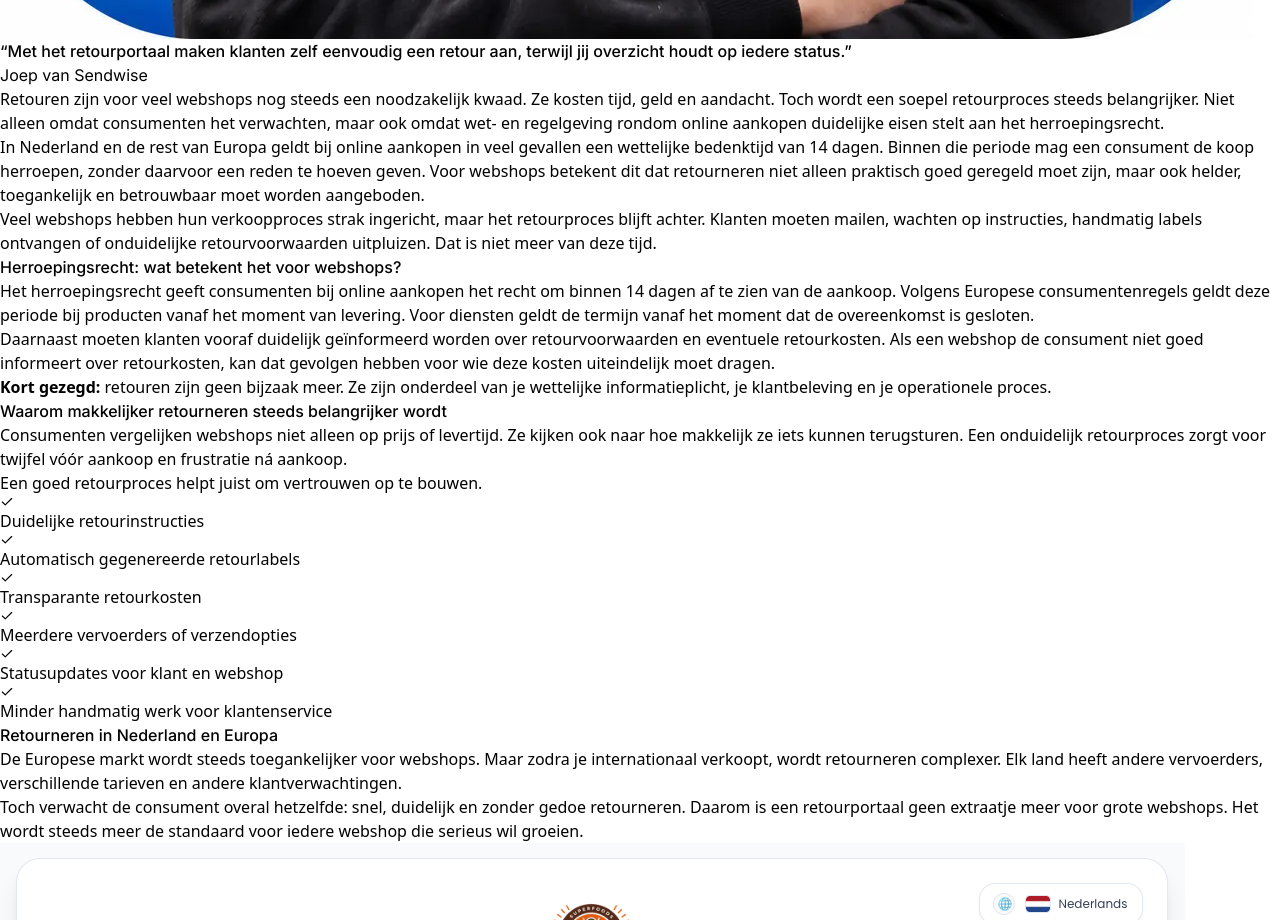
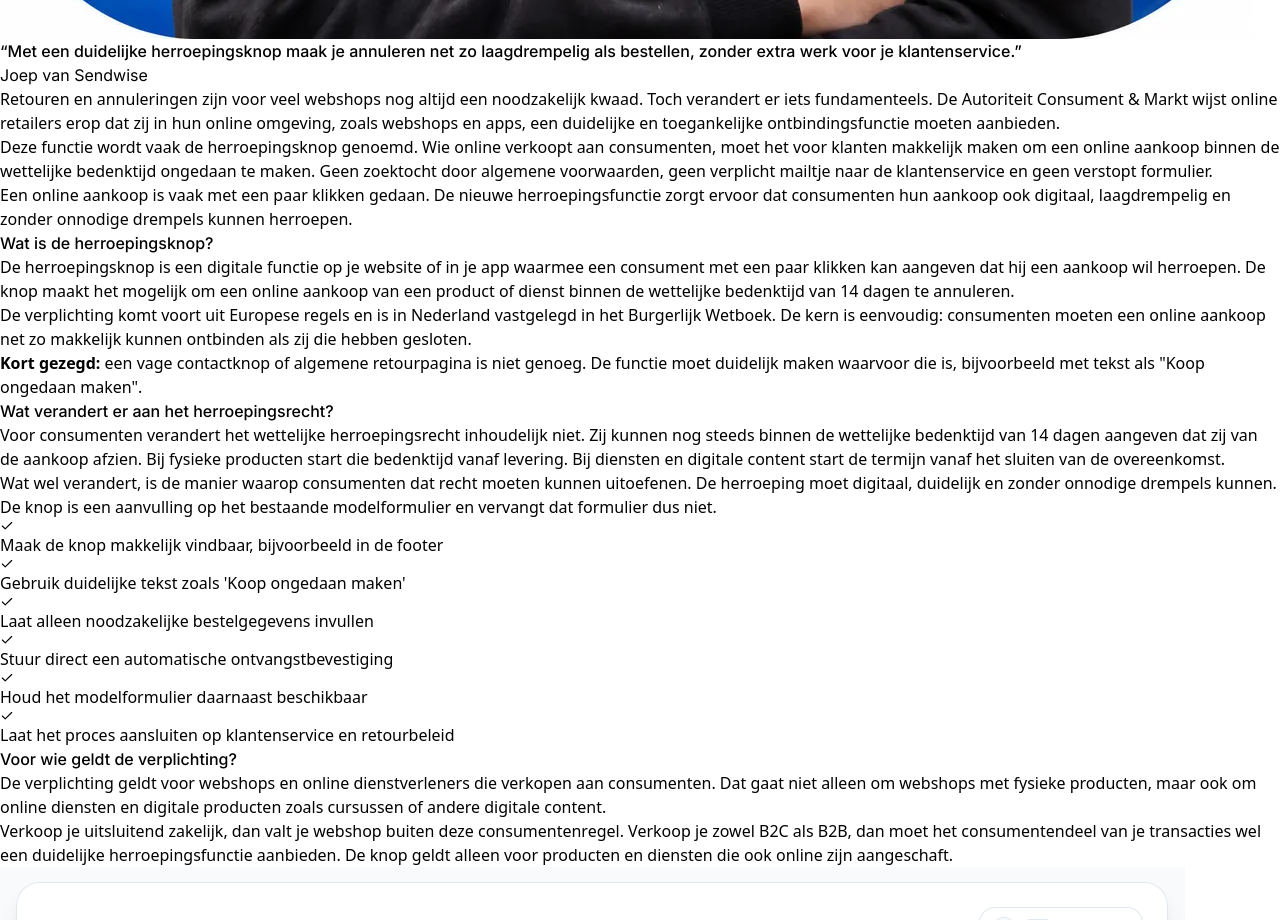
Before and after one commit to Parcxl/planhat, a React (Vite) app: page /kennisbank/retourportaal-herroepingsrecht in a window 1280 px wide. Shown: the part 1880-2800 px from the top of the page. Built offline with nearby package versions, Linux system fonts and the light colour scheme.

Commit message:
Update herroepingsknop article content

```diff
--- a/src/App.jsx
+++ b/src/App.jsx
@@ -190,12 +190,12 @@ const seoMap = {
       "Lees hoe je in Wix een API key maakt en access token, account ID en site ID gebruikt om Wix met Sendwise te koppelen.",
   },
   "/kennisbank/retourportaal-herroepingsrecht": {
-    title: "Retourportaal & herroepingsrecht voor webshops | Sendwise",
+    title: "Herroepingsknop voor webshops verplicht | Sendwise",
     description:
-      "Ontdek wat het herroepingsrecht betekent voor webshops en hoe een aanpasbaar Sendwise-retourportaal retouren eenvoudiger en schaalbaar maakt.",
+      "Lees wat de verplichte herroepingsknop betekent voor webshops en hoe Sendwise het herroepingsproces compliant en automatisch inricht.",
     type: "article",
     image: "/retour-afbeelding-2.png",
-    imageAlt: "Voorbeeld van het aanpasbare retourportaal van Sendwise",
+    imageAlt: "Voorbeeld van het herroepingsproces in Sendwise",
     publishedTime: "2026-07-03",
     modifiedTime: "2026-07-17",
   },
@@ -249,7 +249,7 @@ const getRouteStructuredData = (pathname, seo, canonicalUrl, imageUrl) => {
         "@type": "BlogPosting",
         "@id": `${canonicalUrl}#article`,
         mainEntityOfPage: { "@type": "WebPage", "@id": canonicalUrl },
-        headline: "Waarom makkelijk retourneren geen luxe meer is",
+        headline: "De nieuwe herroepingsknop voor webshops",
         description: seo.description,
         image: [imageUrl],
         datePublished: seo.publishedTime,
@@ -262,7 +262,7 @@ const getRouteStructuredData = (pathname, seo, canonicalUrl, imageUrl) => {
         },
         publisher: { "@id": `${SITE_URL}/#organization` },
         isPartOf: { "@id": `${SITE_URL}/#website` },
-        about: ["Retourportaal", "Herroepingsrecht", "Webshops", "Retouren"],
+        about: ["Herroepingsknop", "Herroepingsrecht", "Webshops", "ACM"],
       },
       {
         "@type": "BreadcrumbList",
@@ -270,7 +270,7 @@ const getRouteStructuredData = (pathname, seo, canonicalUrl, imageUrl) => {
         itemListElement: [
           { "@type": "ListItem", position: 1, name: "Home", item: `${SITE_URL}/` },
           { "@type": "ListItem", position: 2, name: "Kennisbank", item: `${SITE_URL}/kennisbank` },
-          { "@type": "ListItem", position: 3, name: "Retourportaal en herroepingsrecht", item: canonicalUrl },
+          { "@type": "ListItem", position: 3, name: "Herroepingsknop voor webshops", item: canonicalUrl },
         ],
       },
     ],
--- a/src/page/KennisbankHome.jsx
+++ b/src/page/KennisbankHome.jsx
@@ -6,14 +6,14 @@ import Homepage2Footer from "../components/Homepage2/Footer"
 
 const articles = [
   {
-    title: "Waarom makkelijk retourneren geen luxe meer is",
+    title: "De nieuwe herroepingsknop voor webshops",
     description:
-      "Lees wat het herroepingsrecht betekent voor webshops en hoe een slim retourportaal zorgt voor minder handwerk en een betere klantbeleving.",
+      "Lees wat de verplichte herroepingsknop betekent voor webshops en hoe je het herroepingsproces automatiseert met Sendwise.",
     to: "/kennisbank/retourportaal-herroepingsrecht",
-    category: "Retouren",
+    category: "Herroepingsrecht",
     readTime: "± 5 min",
     image: "/retour-afbeelding-2.png",
-    tags: ["Retourportaal", "Herroepingsrecht", "Webshops", "Europa"],
+    tags: ["Herroepingsknop", "Herroepingsrecht", "Webshops", "ACM"],
   },
   {
     title: "Wix verbinden met Sendwise",
--- a/src/page/KennisbankRetourportaal.jsx
+++ b/src/page/KennisbankRetourportaal.jsx
@@ -14,21 +14,21 @@ import Homepage2Header from "../components/Homepage2/Header"
 import Homepage2Footer from "../components/Homepage2/Footer"
 
 const benefits = [
-  "Volledig aanpasbaar retourportaal",
-  "Voor een fractie van de prijs van veel concurrenten",
-  "Automatische retouraanmeldingen",
-  "Scherpe verzendtarieven",
-  "Overzicht in retouren en statussen",
-  "Geschikt voor Nederland en Europa",
+  "Wettelijk correcte herroepingsfunctie",
+  "Duidelijke knop of link op je webshop",
+  "Herroepen zonder verplichte accountdrempel",
+  "Automatische bevestiging per e-mail",
+  "Aansluiting op je retourproces",
+  "Geschikt voor webshops en online diensten",
 ]
 
 const returnProcessBenefits = [
-  "Duidelijke retourinstructies",
-  "Automatisch gegenereerde retourlabels",
-  "Transparante retourkosten",
-  "Meerdere vervoerders of verzendopties",
-  "Statusupdates voor klant en webshop",
-  "Minder handmatig werk voor klantenservice",
+  "Maak de knop makkelijk vindbaar, bijvoorbeeld in de footer",
+  "Gebruik duidelijke tekst zoals 'Koop ongedaan maken'",
+  "Laat alleen noodzakelijke bestelgegevens invullen",
+  "Stuur direct een automatische ontvangstbevestiging",
+  "Houd het modelformulier daarnaast beschikbaar",
+  "Laat het proces aansluiten op klantenservice en retourbeleid",
 ]
 
 const MetaItem = ({ icon, children }) => (
@@ -81,13 +81,13 @@ export default function KennisbankRetourportaal() {
               </div>
 
               <h1 className="mt-6 inter-semibold text-[2.75rem] leading-[1.02] text-indigo-950 sm:text-6xl sm:leading-[1.02] lg:text-7xl">
-                Waarom makkelijk retourneren geen luxe meer is
+                De nieuwe herroepingsknop voor webshops
               </h1>
 
               <p className="mt-7 max-w-2xl text-[1.05rem] leading-8 text-[#526078] sm:text-[1.12rem]">
-                Retouren zijn niet alleen een operationeel proces. Ze raken je klantbeleving, je
-                conversie en je verplichtingen als webshop. Met een goed retourportaal maak je
-                retourneren duidelijker, sneller en beter schaalbaar.
+                Sinds juni 2026 moeten webshops en apps een duidelijke herroepingsknop aanbieden.
+                Lees wat deze verplichting betekent, voor wie de regels gelden en hoe je het
+                herroepingsproces automatiseert met Sendwise.
               </p>
 
               <div className="mt-7 flex flex-wrap gap-x-5 gap-y-3">
@@ -111,8 +111,8 @@ export default function KennisbankRetourportaal() {
               <div className="absolute inset-0 bg-gradient-to-t from-[#07115a]/95 via-[#07115a]/15 to-transparent" />
               <div className="absolute bottom-0 left-0 right-0 p-6 text-white sm:p-9 lg:p-10">
                 <p className="inter-semibold text-[1.35rem] leading-tight sm:text-[1.75rem] lg:text-[1.9rem]">
-                  “Met het retourportaal maken klanten zelf eenvoudig een retour aan, terwijl jij
-                  overzicht houdt op iedere status.”
+                  “Met een duidelijke herroepingsknop maak je annuleren net zo laagdrempelig als
+                  bestellen, zonder extra werk voor je klantenservice.”
                 </p>
                 <p className="mt-5 inter-medium text-sm text-white/80 sm:text-base">Joep van Sendwise</p>
               </div>
@@ -125,63 +125,68 @@ export default function KennisbankRetourportaal() {
         <div className="mx-auto max-w-4xl">
           <section className="space-y-5 text-[1rem] leading-8 text-[#334155] sm:text-[1.06rem]">
             <p>
-              Retouren zijn voor veel webshops nog steeds een noodzakelijk kwaad. Ze kosten tijd,
-              geld en aandacht. Toch wordt een soepel retourproces steeds belangrijker. Niet alleen
-              omdat consumenten het verwachten, maar ook omdat wet- en regelgeving rondom online
-              aankopen duidelijke eisen stelt aan het herroepingsrecht.
+              Retouren en annuleringen zijn voor veel webshops nog altijd een noodzakelijk kwaad.
+              Toch verandert er iets fundamenteels. De Autoriteit Consument &amp; Markt wijst online
+              retailers erop dat zij in hun online omgeving, zoals webshops en apps, een duidelijke
+              en toegankelijke ontbindingsfunctie moeten aanbieden.
             </p>
             <p>
-              In Nederland en de rest van Europa geldt bij online aankopen in veel gevallen een
-              wettelijke bedenktijd van 14 dagen. Binnen die periode mag een consument de koop
-              herroepen, zonder daarvoor een reden te hoeven geven. Voor webshops betekent dit dat
-              retourneren niet alleen praktisch goed geregeld moet zijn, maar ook helder,
-              toegankelijk en betrouwbaar moet worden aangeboden.
+              Deze functie wordt vaak de herroepingsknop genoemd. Wie online verkoopt aan
+              consumenten, moet het voor klanten makkelijk maken om een online aankoop binnen de
+              wettelijke bedenktijd ongedaan te maken. Geen zoektocht door algemene voorwaarden,
+              geen verplicht mailtje naar de klantenservice en geen verstopt formulier.
             </p>
 
             <div className="rounded-[24px] border border-[#cfe0fb] bg-[#f3f8ff] p-6 text-[#355070] sm:p-7">
               <p className="font-medium">
-                Veel webshops hebben hun verkoopproces strak ingericht, maar het retourproces blijft
-                achter. Klanten moeten mailen, wachten op instructies, handmatig labels ontvangen of
-                onduidelijke retourvoorwaarden uitpluizen. Dat is niet meer van deze tijd.
+                Een online aankoop is vaak met een paar klikken gedaan. De nieuwe
+                herroepingsfunctie zorgt ervoor dat consumenten hun aankoop ook digitaal,
+                laagdrempelig en zonder onnodige drempels kunnen herroepen.
               </p>
             </div>
           </section>
 
           <section className="mt-16">
             <h2 className="inter-semibold text-[2rem] leading-tight text-[#0d1321] sm:text-[2.6rem]">
-              Herroepingsrecht: wat betekent het voor webshops?
+              Wat is de herroepingsknop?
             </h2>
             <div className="mt-6 space-y-5 text-[1rem] leading-8 text-[#334155] sm:text-[1.06rem]">
               <p>
-                Het herroepingsrecht geeft consumenten bij online aankopen het recht om binnen 14
-                dagen af te zien van de aankoop. Volgens Europese consumentenregels geldt deze
-                periode bij producten vanaf het moment van levering. Voor diensten geldt de termijn
-                vanaf het moment dat de overeenkomst is gesloten.
+                De herroepingsknop is een digitale functie op je website of in je app waarmee een
+                consument met een paar klikken kan aangeven dat hij een aankoop wil herroepen. De
+                knop maakt het mogelijk om een online aankoop van een product of dienst binnen de
+                wettelijke bedenktijd van 14 dagen te annuleren.
               </p>
               <p>
-                Daarnaast moeten klanten vooraf duidelijk geïnformeerd worden over retourvoorwaarden
-                en eventuele retourkosten. Als een webshop de consument niet goed informeert over
-                retourkosten, kan dat gevolgen hebben voor wie deze kosten uiteindelijk moet dragen.
+                De verplichting komt voort uit Europese regels en is in Nederland vastgelegd in het
+                Burgerlijk Wetboek. De kern is eenvoudig: consumenten moeten een online aankoop net
+                zo makkelijk kunnen ontbinden als zij die hebben gesloten.
               </p>
               <p>
-                <strong className="font-semibold text-[#0d1321]">Kort gezegd:</strong> retouren zijn
-                geen bijzaak meer. Ze zijn onderdeel van je wettelijke informatieplicht, je
-                klantbeleving en je operationele proces.
+                <strong className="font-semibold text-[#0d1321]">Kort gezegd:</strong> een vage
+                contactknop of algemene retourpagina is niet genoeg. De functie moet duidelijk maken
+                waarvoor die is, bijvoorbeeld met tekst als "Koop ongedaan maken".
               </p>
             </div>
           </section>
 
           <section className="mt-16">
             <h2 className="inter-semibold text-[2rem] leading-tight text-[#0d1321] sm:text-[2.6rem]">
-              Waarom makkelijker retourneren steeds belangrijker wordt
+              Wat verandert er aan het herroepingsrecht?
             </h2>
             <div className="mt-6 space-y-5 text-[1rem] leading-8 text-[#334155] sm:text-[1.06rem]">
               <p>
-                Consumenten vergelijken webshops niet alleen op prijs of levertijd. Ze kijken ook
-                naar hoe makkelijk ze iets kunnen terugsturen. Een onduidelijk retourproces zorgt
-                voor twijfel vóór aankoop en frustratie ná aankoop.
+                Voor consumenten verandert het wettelijke herroepingsrecht inhoudelijk niet. Zij
+                kunnen nog steeds binnen de wettelijke bedenktijd van 14 dagen aangeven dat zij van
+                de aankoop afzien. Bij fysieke producten start die bedenktijd vanaf levering. Bij
+                diensten en digitale content start de termijn vanaf het sluiten van de overeenkomst.
               </p>
-              <p>Een goed retourproces helpt juist om vertrouwen op te bouwen.</p>
+              <p>
+                Wat wel verandert, is de manier waarop consumenten dat recht moeten kunnen
+                uitoefenen. De herroeping moet digitaal, duidelijk en zonder onnodige drempels
+                kunnen. De knop is een aanvulling op het bestaande modelformulier en vervangt dat
+                formulier dus niet.
+              </p>
             </div>
             <div className="mt-7">
               <CheckList items={returnProcessBenefits} />
@@ -190,18 +195,19 @@ export default function KennisbankRetourportaal() {
 
           <section className="mt-16">
             <h2 className="inter-semibold text-[2rem] leading-tight text-[#0d1321] sm:text-[2.6rem]">
-              Retourneren in Nederland en Europa
+              Voor wie geldt de verplichting?
             </h2>
             <div className="mt-6 space-y-5 text-[1rem] leading-8 text-[#334155] sm:text-[1.06rem]">
               <p>
-                De Europese markt wordt steeds toegankelijker voor webshops. Maar zodra je
-                internationaal verkoopt, wordt retourneren complexer. Elk land heeft andere
-                vervoerders, verschillende tarieven en andere klantverwachtingen.
+                De verplichting geldt voor webshops en online dienstverleners die verkopen aan
+                consumenten. Dat gaat niet alleen om webshops met fysieke producten, maar ook om
+                online diensten en digitale producten zoals cursussen of andere digitale content.
               </p>
               <p>
-                Toch verwacht de consument overal hetzelfde: snel, duidelijk en zonder gedoe
-                retourneren. Daarom is een retourportaal geen extraatje meer voor grote webshops. Het
-                wordt steeds meer de standaard voor iedere webshop die serieus wil groeien.
+                Verkoop je uitsluitend zakelijk, dan valt je webshop buiten deze consumentenregel.
+                Verkoop je zowel B2C als B2B, dan moet het consumentendeel van je transacties wel
+                een duidelijke herroepingsfunctie aanbieden. De knop geldt alleen voor producten en
+                diensten die ook online zijn aangeschaft.
               </p>
             </div>
           </section>
@@ -224,18 +230,18 @@ export default function KennisbankRetourportaal() {
                 De Sendwise-oplossing
               </p>
               <h2 className="mt-4 inter-semibold text-[2rem] leading-tight text-[#0d1321] sm:text-[2.6rem]">
-                Een volledig aanpasbaar retourportaal
+                Zo regelt Sendwise de herroepingsknop
               </h2>
               <div className="mt-5 space-y-4 text-[1rem] leading-8 text-[#526078]">
-                <p>Sendwise helpt webshops om retouren professioneel en betaalbaar te organiseren.</p>
+                <p>Sendwise helpt webshops om de herroepingsknop professioneel in te richten.</p>
                 <p>
-                  Klanten melden zelf hun retour aan. Jij bepaalt hoe het portaal werkt, welke
-                  retourredenen zichtbaar zijn, welke verzendmethodes beschikbaar zijn en hoe het
-                  proces eruitziet.
+                  We zorgen voor een duidelijke, wettelijk correcte herroepingsfunctie die klanten
+                  makkelijk kunnen vinden, bijvoorbeeld via de footer of accountomgeving van je
+                  webshop.
                 </p>
                 <p>
-                  Het resultaat: minder handmatig werk, minder vragen bij de klantenservice en een
-                  betere ervaring voor je klant.
+                  Het verzoek, de automatische bevestiging en de interne opvolging sluiten aan op je
+                  bestaande processen rond ruilen, retourneren en klantenservice.
                 </p>
               </div>
             </div>
@@ -249,35 +255,72 @@ export default function KennisbankRetourportaal() {
         <div className="mx-auto max-w-4xl">
           <section className="mt-16">
             <h2 className="inter-semibold text-[2rem] leading-tight text-[#0d1321] sm:text-[2.6rem]">
-              Waarom kiezen voor Sendwise?
+              Wat riskeer je zonder herroepingsknop?
             </h2>
             <div className="mt-6 space-y-5 text-[1rem] leading-8 text-[#334155] sm:text-[1.06rem]">
               <p>
-                Veel retourportalen zijn duur, complex of vooral gebouwd voor grote
-                enterprise-webshops. Sendwise pakt dat anders aan.
+                Niet voldoen aan de regels kan directe gevolgen hebben. Als consumenten niet goed
+                worden geïnformeerd over hun herroepingsrecht of de herroepingsfunctie, kan de
+                wettelijke bedenktijd worden verlengd tot maximaal een jaar. Ook kan de ACM boetes
+                opleggen.
               </p>
               <p>
-                Je krijgt een professioneel, volledig aanpasbaar retourportaal voor een fractie van
-                de prijs van veel concurrenten. Daarbij profiteer je van scherpe verzendprijzen,
-                waardoor retourneren niet onnodig duur hoeft te worden.
+                Voor een webshop raakt dat direct aan marges, voorraadbeheer en klantenservice. Een
+                aankoop die veel langer kan worden herroepen, zorgt voor onzekerheid in je
+                operationele proces.
               </p>
               <p>
-                Zo maak je van retouren geen kostenpost waar je grip op verliest, maar een beheersbaar
-                onderdeel van je logistieke proces.
+                Door de knop goed in te richten, maak je van een wettelijke verplichting geen risico,
+                maar een beheersbaar onderdeel van je logistiek.
+              </p>
+            </div>
+          </section>
+
+          <section className="mt-16">
+            <h2 className="inter-semibold text-[2rem] leading-tight text-[#0d1321] sm:text-[2.6rem]">
+              FAQ over de herroepingsknop
+            </h2>
+            <div className="mt-6 space-y-5 text-[1rem] leading-8 text-[#334155] sm:text-[1.06rem]">
+              <p>
+                <strong className="font-semibold text-[#0d1321]">
+                  Vanaf wanneer is de herroepingsknop verplicht?
+                </strong>{" "}
+                Sinds juni 2026 moeten webshops en online dienstverleners een duidelijke
+                herroepingsfunctie aanbieden voor online aankopen van consumenten.
+              </p>
+              <p>
+                <strong className="font-semibold text-[#0d1321]">
+                  Geldt de verplichting ook voor B2B?
+                </strong>{" "}
+                Nee. De verplichting geldt voor verkoop aan consumenten. Zakelijke transacties
+                vallen hier buiten.
+              </p>
+              <p>
+                <strong className="font-semibold text-[#0d1321]">
+                  Vervangt de knop het herroepingsformulier?
+                </strong>{" "}
+                Nee. De herroepingsknop is een extra route naast het bestaande modelformulier.
+              </p>
+              <p>
+                <strong className="font-semibold text-[#0d1321]">
+                  Moet ik dit zelf bouwen?
+                </strong>{" "}
+                Nee. Sendwise kan de herroepingsknop en de automatische opvolging voor je
+                inrichten, zodat je webshop op tijd en correct voldoet.
               </p>
             </div>
           </section>
 
           <section className="mt-16 rounded-[32px] bg-[#1a5ee5] px-6 py-9 text-white shadow-[0_24px_75px_rgba(26,94,229,0.24)] sm:px-10 sm:py-11">
             <p className="text-sm font-semibold uppercase tracking-[0.12em] text-white/75">
-              Klaar voor de toekomst
+              Klaar voor de verplichting
             </p>
             <h2 className="mt-3 inter-semibold text-[2rem] leading-tight sm:text-[2.7rem]">
-              Maak je retourproces slimmer, goedkoper en professioneler
+              Maak je herroepingsproces compliant en geautomatiseerd
             </h2>
             <p className="mt-5 max-w-2xl text-[1rem] leading-8 text-white/85 sm:text-[1.06rem]">
-              Ontdek hoe jouw webshop binnen korte tijd kan werken met een volledig aanpasbaar
-              retourportaal en scherpe verzendtarieven.
+              Ontdek hoe Sendwise jouw webshop helpt met een duidelijke herroepingsknop,
+              automatische bevestigingen en een proces dat aansluit op je bestaande workflow.
             </p>
             <Link
               to="/start-met-sendwise"
@@ -291,16 +334,16 @@ export default function KennisbankRetourportaal() {
           <section className="mt-10 border-t border-[#dce7f4] pt-7 text-sm leading-7 text-[#5e6a80]">
             <p className="font-semibold text-[#0d1321]">Bron</p>
             <p className="mt-2">
-              Europese Commissie / Your Europe over consumentenrechten, retouren en herroepingsrecht
-              bij online aankopen.
+              Autoriteit Consument &amp; Markt, Ondernemersplein/KVK en het Burgerlijk Wetboek over de
+              herroepingsknop en het herroepingsrecht bij online aankopen.
             </p>
             <a
-              href="https://europa.eu/youreurope/citizens/consumers/shopping/returns/index_en.htm"
+              href="https://www.acm.nl/nl/publicaties/acm-roept-online-retailers-op-zich-voor-te-bereiden-op-herroepingsknop"
               target="_blank"
               rel="noreferrer"
               className="mt-3 inline-flex items-center gap-2 font-semibold text-[#1a5ee5] hover:underline"
             >
-              Bekijk de Europese consumentenregels
+              Bekijk de ACM-publicatie
               <FiExternalLink aria-hidden="true" />
             </a>
           </section>
```
Also changed, not shown: scripts/generate-seo-pages.mjs (+25 -23 lines).
